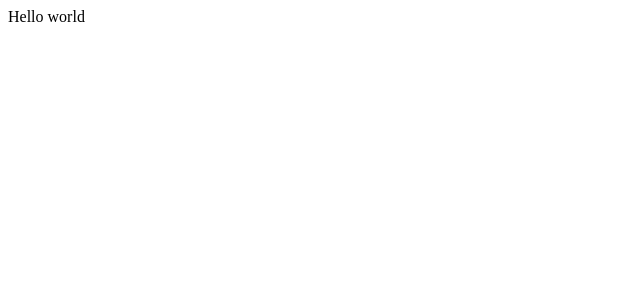
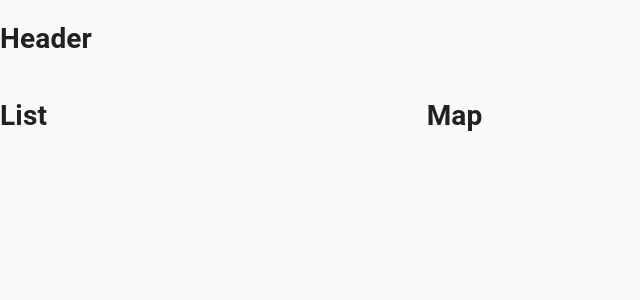
Before and after one commit to mynhinguyentruong/travel-advisor, a React (Create React App) app: page / in a window 1280 px wide. Shown: the top 300 px of the page, without its empty margins (0-640 px from the left). Built offline with nearby package versions, Linux system fonts and the light colour scheme.

Commit message:
Set up App to render all components

```diff
--- a/src/App.js
+++ b/src/App.js
@@ -1,9 +1,24 @@
+import React from 'react'
+import { CssBaseline, Grid } from '@material-ui/core';
+
+import Header from './components/Header/Header';
+import List from './components/List/List';
+import Map from './components/Map/Map';
 
 function App() {
   return (
-    <div className="">
-      Hello world
-    </div>
+    <>
+      <CssBaseline />
+      <Header />
+      <Grid container spacing={3} style={{width: '100%'}} >
+        <Grid item xs={12} md={4}>
+          <List />
+        </Grid>
+        <Grid item xs={12} md={8}>
+          <Map />
+        </Grid>
+      </Grid>
+    </>
   );
 }
 
--- a/src/components/Header/Header.js
+++ b/src/components/Header/Header.js
@@ -0,0 +1,7 @@
+import React from 'react'
+
+export default function Header() {
+  return (
+    <h1>Header</h1>
+  )
+}
--- a/src/components/List/List.js
+++ b/src/components/List/List.js
@@ -0,0 +1,8 @@
+import React from 'react'
+
+export default function List() {
+
+  return (
+    <h1>List</h1>
+  )
+}
--- a/src/components/Map/Map.js
+++ b/src/components/Map/Map.js
@@ -0,0 +1,8 @@
+import React from 'react'
+
+export default function Map() {
+
+  return (
+    <h1>Map</h1>
+  )
+}
```
Also changed, not shown: src/components/PlaceDetails/PlaceDetails.js (+8 -0 lines).
